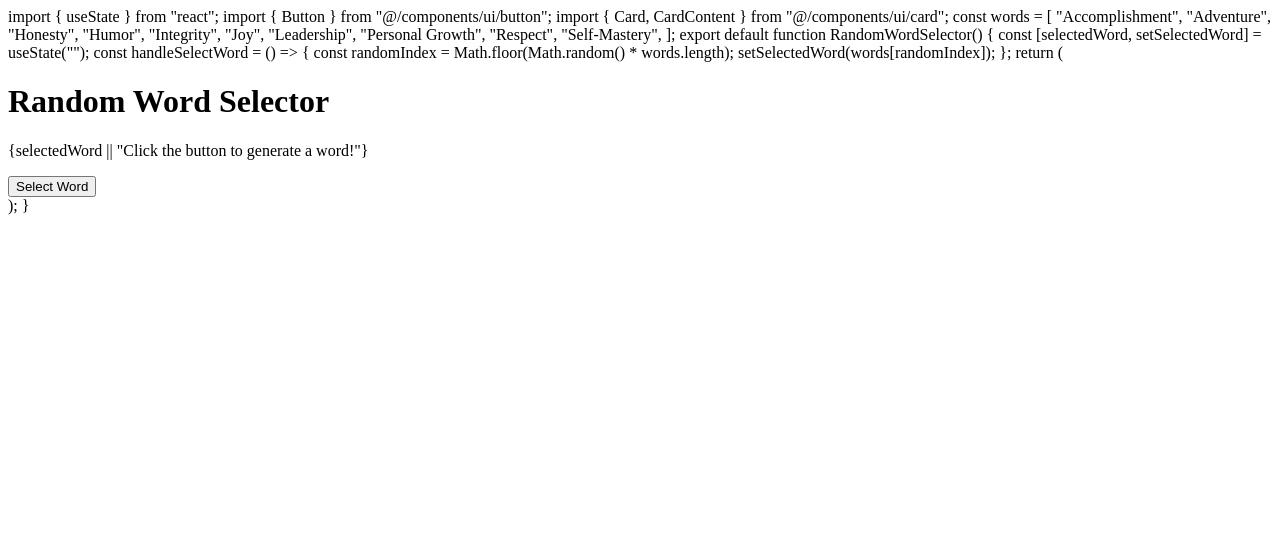
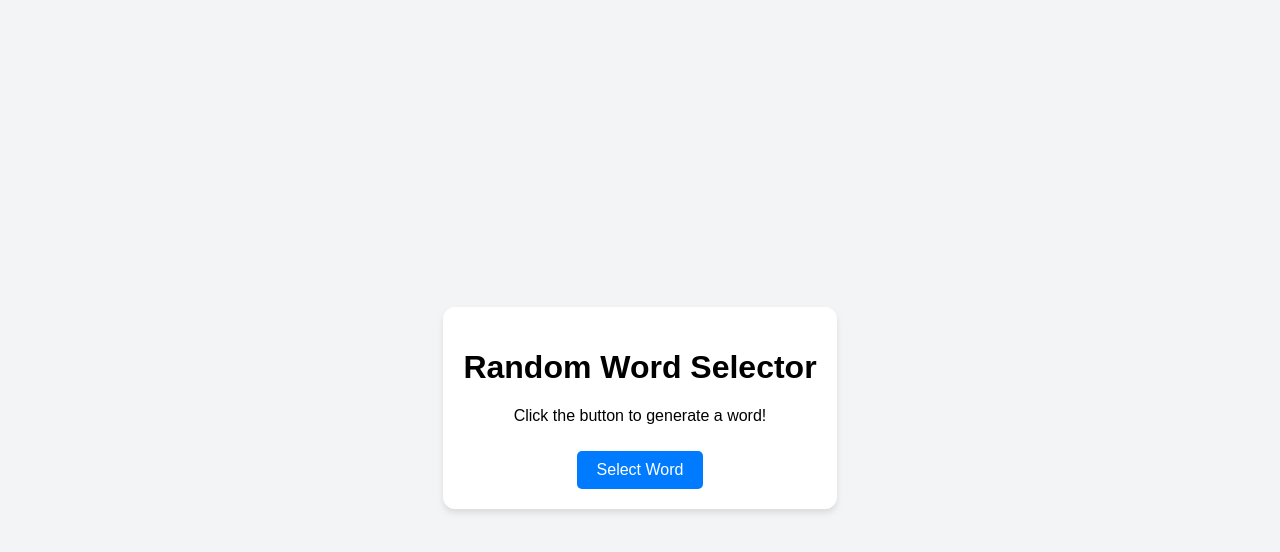
Before and after one commit to cadderly1/bowl, a plain HTML site: page index.html in a window 1280 px wide. Drawn offline with Linux system fonts and the light colour scheme.

Commit message:
Update index.html

```diff
--- a/index.html
+++ b/index.html
@@ -1,7 +1,47 @@
-import { useState } from "react";
-import { Button } from "@/components/ui/button";
-import { Card, CardContent } from "@/components/ui/card";
-
+<!DOCTYPE html>
+<html lang="en">
+<head>
+    <meta charset="UTF-8">
+    <meta name="viewport" content="width=device-width, initial-scale=1.0">
+    <title>Random Word Selector</title>
+    <style>
+        body {
+            font-family: Arial, sans-serif;
+            display: flex;
+            justify-content: center;
+            align-items: center;
+            height: 100vh;
+            background-color: #f3f4f6;
+        }
+        .container {
+            text-align: center;
+            background: white;
+            padding: 20px;
+            border-radius: 12px;
+            box-shadow: 0 4px 6px rgba(0, 0, 0, 0.1);
+        }
+        .button {
+            padding: 10px 20px;
+            font-size: 16px;
+            border: none;
+            background-color: #007bff;
+            color: white;
+            cursor: pointer;
+            border-radius: 5px;
+            margin-top: 10px;
+        }
+        .button:hover {
+            background-color: #0056b3;
+        }
+    </style>
+</head>
+<body>
+    <div class="container">
+        <h1>Random Word Selector</h1>
+        <p id="word-display">Click the button to generate a word!</p>
+        <button class="button" onclick="selectRandomWord()">Select Word</button>
+    </div>
+    <script>
         const words = [
             "Accomplishment",
             "Adventure",
@@ -12,26 +52,13 @@ const words = [
             "Leadership",
             "Personal Growth",
             "Respect",
-  "Self-Mastery",
+            "Self-Mastery"
         ];
 
-export default function RandomWordSelector() {
-  const [selectedWord, setSelectedWord] = useState("");
-
-  const handleSelectWord = () => {
+        function selectRandomWord() {
             const randomIndex = Math.floor(Math.random() * words.length);
-    setSelectedWord(words[randomIndex]);
-  };
-
-  return (
-    <div className="flex flex-col items-center justify-center min-h-screen bg-gray-100">
-      <Card className="p-6 text-center w-96 shadow-lg bg-white rounded-2xl">
-        <CardContent>
-          <h1 className="text-xl font-semibold mb-4">Random Word Selector</h1>
-          <p className="text-lg font-medium mb-4">{selectedWord || "Click the button to generate a word!"}</p>
-          <Button onClick={handleSelectWord} className="mt-4">Select Word</Button>
-        </CardContent>
-      </Card>
-    </div>
-  );
+            document.getElementById("word-display").innerText = words[randomIndex];
         }
+    </script>
+</body>
+</html>
```
Lines whose indentation alone changed are shown as unchanged.
